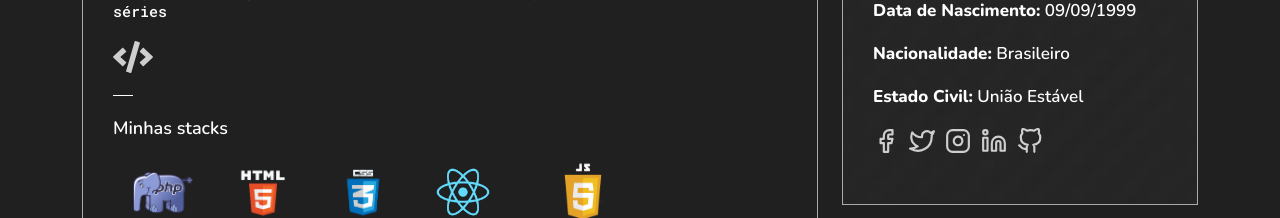
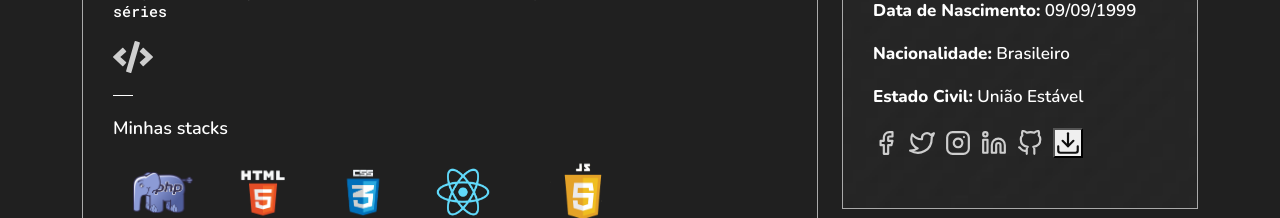
Before and after one commit to JacksonSantin/curriculum_vitae, a React (Create React App) app: page / in a window 1280 px wide. Shown: the part 920-1138 px from the top of the page. Built offline with nearby package versions, Linux system fonts and the light colour scheme; the HTML template or start-up script is replaced by a standard one.

Commit message:
Curriculum Vitae

```diff
--- a/public/index.html
+++ b/public/index.html
@@ -1,5 +1,5 @@
 <!DOCTYPE html>
-<html lang="en">
+<html lang="pt-BR">
 
 <head>
   <meta charset="utf-8" />
@@ -9,6 +9,7 @@
     content="Sou um programador/desenvolvedor front-end, gosto de estar sempre por dentro das novas linguagens de programação e tecnologias. Estou inicando no desenvolvimento de sites utilizando React e typescript juntamente com html e css, mas já atuo como programador php e possuo algumas habilidades com java também." />
   <meta name="keywords"
     content="programador, desenvolvedor, frontend, front-end, programação, tecnologia, reactjs, html, css, js, php, java, typescript, javascript, React" />
+  <script src="https://www.google.com/recaptcha/api.js?onload=onloadCallback&render=explicit" async defer></script>
   <link rel=”shortcut icon” href=”%PUBLIC_URL%/favicon.ico”>
   <link href="https://fonts.googleapis.com/css2?family=Roboto+Mono:wght@400;500;600;700&display=swap" rel="stylesheet">
   <link href="https://fonts.googleapis.com/css2?family=Nunito:wght@600;700;800&display=swap" rel="stylesheet">
--- a/src/App.tsx
+++ b/src/App.tsx
@@ -3,6 +3,7 @@ import './styles/global.css';
 import ScrollButton from './components/ScrollButton';
 
 import Routes from './routes';
+
 
 function App() {
   return (
--- a/src/pages/About.tsx
+++ b/src/pages/About.tsx
@@ -1,6 +1,8 @@
-import '../styles/pages/about.css';
+import { useState } from 'react';
 
 import { Link } from "react-router-dom";
+
+import '../styles/pages/about.css';
 
 import { FiDownload, FiEdit, FiFacebook, FiGithub, FiInstagram, FiLinkedin, FiTwitter } from "react-icons/fi";
 import { FaCode } from 'react-icons/fa';
@@ -17,7 +19,10 @@ import imgTypescript from "../images/typescript.png";
 
 import ReactTooltip from "react-tooltip";
 
+const urlToDownload = "https://jdssistemas.com/files/curriculum_vitae.pdf";
+
 function About() {
+  const [download, setDownload] = useState("");
   return (
     <section id="about">
       <div className="container">
@@ -96,6 +101,10 @@ function About() {
                 <a href="https://github.com/JacksonSantin" target="_blank" rel="noopener noreferrer">
                   <FiGithub size={26} color="#cecece" />
                 </a>
+                <button onClick={() => setDownload(urlToDownload)}>
+                  <FiDownload size={26} color="#101010" />
+                </button>
+                {download && (<iframe src={download} style={{ display: 'none' }}></iframe>)}
               </div>
             </section>
           </div>
--- a/src/pages/Contact.tsx
+++ b/src/pages/Contact.tsx
@@ -9,6 +9,7 @@ import emailjs from 'emailjs-com';
 import swal from 'sweetalert';
 
 function sendEmail(e) {
+
   e.preventDefault();
 
   emailjs.sendForm('gmailMessage', 'template_rdu5oja', e.target, 'user_0VFYQ4JjMn4RkCcdx9GRB')
@@ -30,7 +31,7 @@ function Contact() {
               <FiMail size={40} color="#cecece" />
               <div className="line-divisor"></div>
               <h3>Envie-me uma mensagem</h3>
-              <form onSubmit={sendEmail} className="form-horizontal" id="contactForm" noValidate>
+              <form onSubmit={sendEmail} className="form-horizontal" id="contactForm">
 
                 <div className="col-sm-12">
                   <input type="text" className="form-control" id="inputName" name="name" placeholder="Seu Nome" required />
```
Also changed, not shown: public/manifest.json, 2 other files (tests, documents, lock files or other folders).
